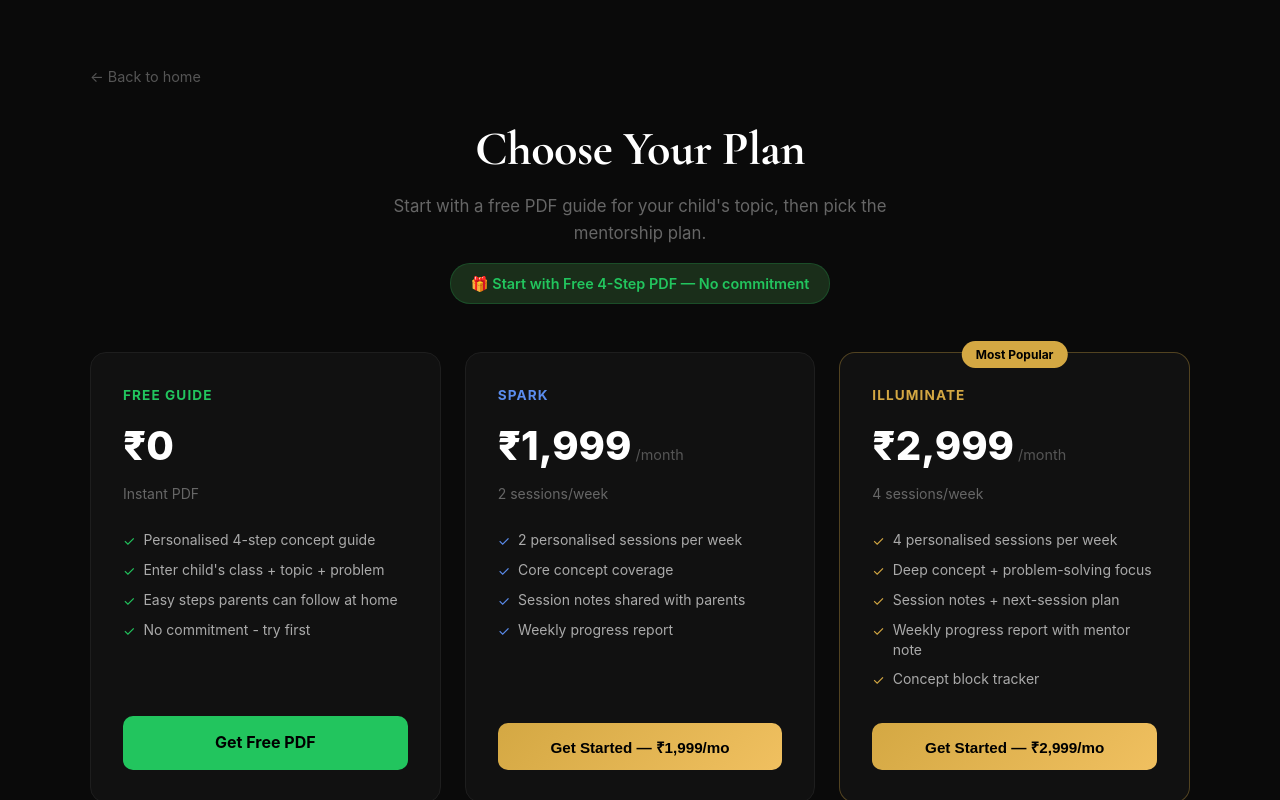
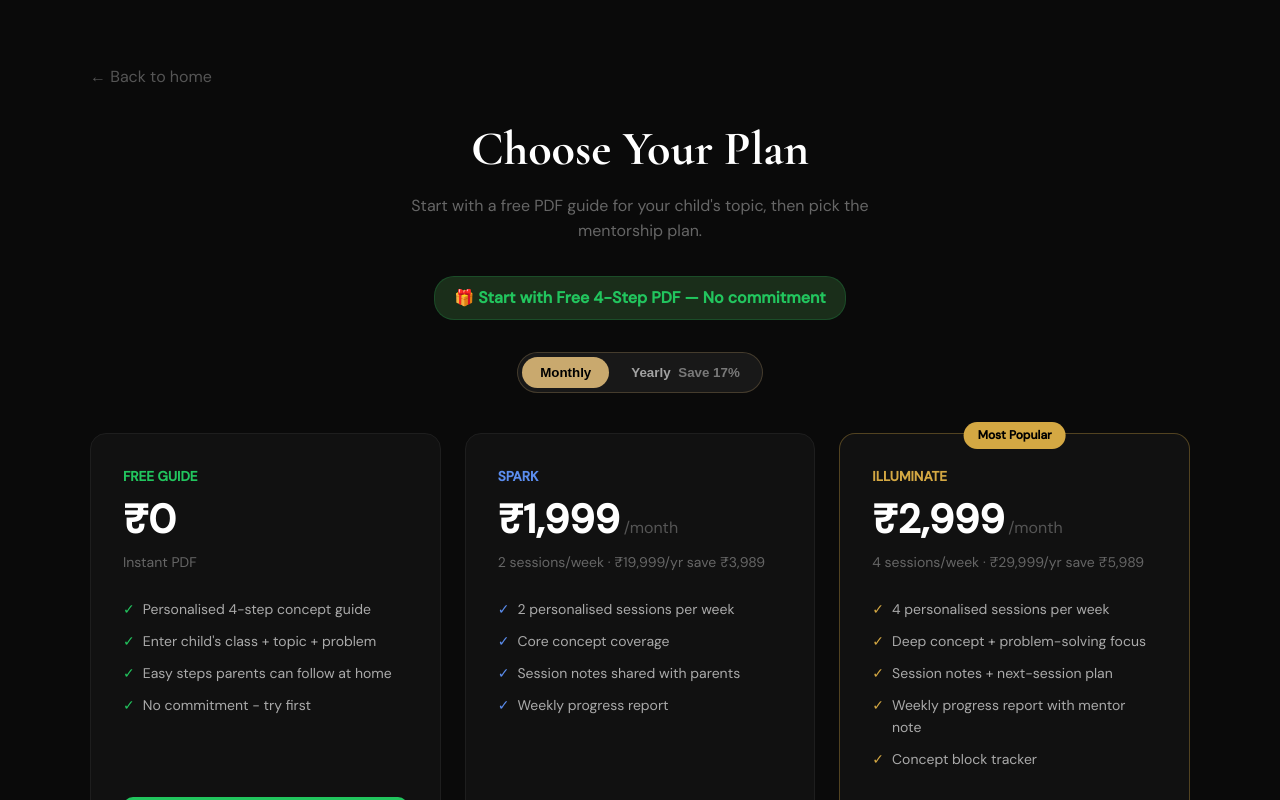
Before and after one commit to Ani1967/educreation, a Next.js app: page /pricing in a window 1280 px wide. Shown: the top 800 px of the page. Built offline with nearby package versions, Linux system fonts and the light colour scheme; no server answers.

Commit message:
Pricing page - toggle reads billing param

```diff
--- a/app/pricing/page.tsx
+++ b/app/pricing/page.tsx
@@ -1,203 +1,14 @@
 import { auth } from "@/auth";
-import CheckoutButton from "@/app/components/CheckoutButton";
-import Link from "next/link";
+import PricingClient from "./PricingClient";
 
 const PLANS = [
-  {
-    key: "free-pdf" as const,
-    name: "Free Guide",
-    price: "₹0",
-    sessions: "Instant PDF",
-    color: "#22c55e",
-    features: [
-      "Personalised 4-step concept guide",
-      "Enter child's class + topic + problem",
-      "Easy steps parents can follow at home",
-      "No commitment - try first",
-    ],
-  },
-  {
-    key: "spark" as const,
-    name: "Spark",
-    price: "₹1,999",
-    sessions: "2 sessions/week",
-    color: "#5b8dee",
-    features: [
-      "2 personalised sessions per week",
-      "Core concept coverage",
-      "Session notes shared with parents",
-      "Weekly progress report",
-    ],
-  },
-  {
-    key: "illuminate" as const,
-    name: "Illuminate",
-    price: "₹2,999",
-    sessions: "4 sessions/week",
-    color: "#d4a843",
-    popular: true,
-    features: [
-      "4 personalised sessions per week",
-      "Deep concept + problem-solving focus",
-      "Session notes + next-session plan",
-      "Weekly progress report with mentor note",
-      "Concept block tracker",
-    ],
-  },
-  {
-    key: "mastery" as const,
-    name: "Mastery",
-    price: "₹4,999",
-    sessions: "Daily sessions",
-    color: "#c084fc",
-    features: [
-      "Daily personalised sessions",
-      "Full exam preparation coverage",
-      "Priority mentor availability",
-      "Detailed weekly report + parent call",
-      "Concept mastery tracking",
-      "Mock test analysis",
-    ],
-  },
+  { key: "free-pdf", name: "Free Guide", priceMonthly: "₹0", priceYearly: "₹0", subMonthly: "Instant PDF", subYearly: "Instant PDF", color: "#22c55e", features: ["Personalised 4-step concept guide","Enter child's class + topic + problem","Easy steps parents can follow at home","No commitment - try first"] },
+  { key: "spark", name: "Spark", priceMonthly: "₹1,999", priceYearly: "₹19,999", subMonthly: "2 sessions/week · ₹19,999/yr save ₹3,989", subYearly: "Save ₹3,989 · ₹1,666/mo billed yearly", color: "#5b8dee", features: ["2 personalised sessions per week","Core concept coverage","Session notes shared with parents","Weekly progress report"] },
+  { key: "illuminate", name: "Illuminate", priceMonthly: "₹2,999", priceYearly: "₹29,999", subMonthly: "4 sessions/week · ₹29,999/yr save ₹5,989", subYearly: "Save ₹5,989 · ₹2,499/mo billed yearly", color: "#d4a843", popular: true, features: ["4 personalised sessions per week","Deep concept + problem-solving focus","Session notes + next-session plan","Weekly progress report with mentor note","Concept block tracker"] },
+  { key: "mastery", name: "Mastery", priceMonthly: "₹4,999", priceYearly: "₹49,999", subMonthly: "Daily sessions · ₹49,999/yr save ₹9,989", subYearly: "Save ₹9,989 · ₹4,166/mo billed yearly", color: "#c084fc", features: ["Daily personalised sessions","Full exam preparation coverage","Priority mentor availability","Detailed weekly report + parent call","Concept mastery tracking","Mock test analysis"] },
 ];
 
 export default async function PricingPage() {
   const session = await auth();
-  const isLoggedIn = !!session;
-
-  return (
-    <div style={{
-      minHeight: "100vh",
-      background: "#0a0a0a",
-      fontFamily: "'Inter', sans-serif",
-      padding: "4rem 1.5rem",
-    }}>
-      <div style={{ maxWidth: "1100px", margin: "0 auto 2rem" }}>
-        <Link href="/" style={{ color: "#555", textDecoration: "none", fontSize: "0.9rem" }}>
-          ← Back to home
-        </Link>
-      </div>
-
-      <div style={{ textAlign: "center", marginBottom: "3rem" }}>
-        <h1 style={{
-          fontSize: "clamp(2rem, 5vw, 3rem)",
-          fontWeight: 800,
-          color: "#fff",
-          letterSpacing: "-0.5px",
-          marginBottom: "1rem",
-        }}>
-          Choose Your Plan
-        </h1>
-        <p style={{ color: "#666", fontSize: "1.05rem", maxWidth: "520px", margin: "0 auto" }}>
-          Start with a free PDF guide for your child's topic, then pick the mentorship plan.
-        </p>
-        <Link href="/get-pdf" style={{
-          display: "inline-block",
-          marginTop: "1rem",
-          padding: "0.5rem 1.2rem",
-          background: "#1a2e1a",
-          border: "1px solid #22c55e33",
-          borderRadius: "20px",
-          color: "#22c55e",
-          fontSize: "0.9rem",
-          textDecoration: "none",
-          fontWeight: 600,
-        }}>
-          🎁 Start with Free 4-Step PDF — No commitment
-        </Link>
-      </div>
-
-      <div style={{
-        display: "grid",
-        gridTemplateColumns: "repeat(auto-fit, minmax(260px, 1fr))",
-        gap: "1.5rem",
-        maxWidth: "1100px",
-        margin: "0 auto",
-      }}>
-        {PLANS.map((plan) => (
-          <div key={plan.key} style={{
-            background: "#111",
-            border: `1px solid ${plan.popular ? plan.color + "55" : "#1e1e1e"}`,
-            borderRadius: "16px",
-            padding: "2rem",
-            position: "relative",
-            display: "flex",
-            flexDirection: "column",
-          }}>
-            {plan.popular && (
-              <div style={{
-                position: "absolute",
-                top: "-12px",
-                left: "50%",
-                transform: "translateX(-50%)",
-                padding: "0.25rem 0.9rem",
-                background: plan.color,
-                borderRadius: "20px",
-                color: "#000",
-                fontSize: "0.75rem",
-                fontWeight: 700,
-                whiteSpace: "nowrap",
-              }}>
-                Most Popular
-              </div>
-            )}
-
-            <div style={{ marginBottom: "1.5rem" }}>
-              <div style={{ color: plan.color, fontWeight: 700, fontSize: "0.85rem", marginBottom: "0.5rem", textTransform: "uppercase", letterSpacing: "0.08em" }}>
-                {plan.name}
-              </div>
-              <div style={{ display: "flex", alignItems: "baseline", gap: "0.25rem", marginBottom: "0.3rem" }}>
-                <span style={{ fontSize: "2.5rem", fontWeight: 800, color: "#fff" }}>{plan.price}</span>
-                <span style={{ color: "#555", fontSize: "0.9rem" }}>{plan.key === "free-pdf" ? "" : "/month"}</span>
-              </div>
-              <div style={{ color: "#666", fontSize: "0.875rem" }}>{plan.sessions}</div>
-            </div>
-
-            <ul style={{ listStyle: "none", padding: 0, margin: "0 0 1.5rem", flex: 1 }}>
-              {plan.features.map((f) => (
-                <li key={f} style={{
-                  display: "flex",
-                  alignItems: "flex-start",
-                  gap: "0.5rem",
-                  marginBottom: "0.6rem",
-                  color: "#aaa",
-                  fontSize: "0.875rem",
-                  lineHeight: 1.4,
-                }}>
-                  <span style={{ color: plan.color, marginTop: "1px", flexShrink: 0 }}>✓</span>
-                  {f}
-                </li>
-              ))}
-            </ul>
-
-            {plan.key === "free-pdf" ? (
-              <Link href="/get-pdf" style={{
-                display: "block",
-                textAlign: "center",
-                padding: "0.9rem",
-                background: plan.color,
-                color: "#000",
-                borderRadius: "10px",
-                fontWeight: 700,
-                textDecoration: "none",
-              }}>
-                Get Free PDF
-              </Link>
-            ) : (
-              <CheckoutButton
-                plan={plan.key}
-                label={plan.name}
-                price={plan.price}
-                isLoggedIn={isLoggedIn}
-              />
-            )}
-          </div>
-        ))}
-      </div>
-
-      <p style={{ textAlign: "center", color: "#444", fontSize: "0.85rem", marginTop: "2.5rem" }}>
-        Secure payments via Razorpay · Cancel anytime · Free PDF requires no payment
-      </p>
-    </div>
-  );
+  return <PricingClient isLoggedIn={!!session} plans={PLANS} />;
 }
```
